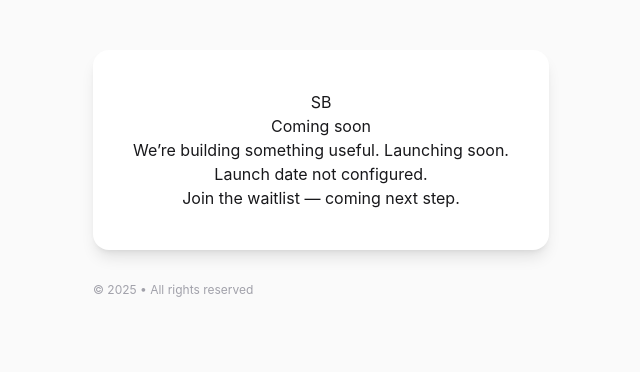
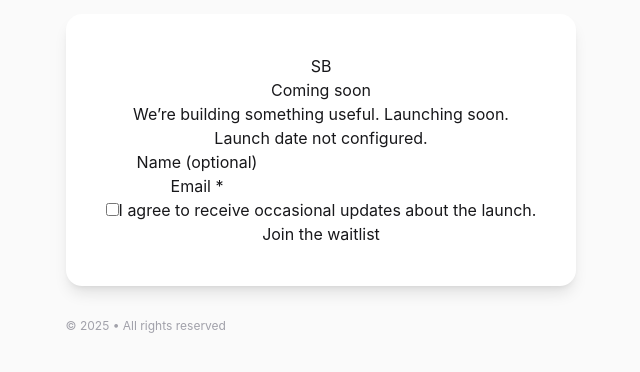
Before and after one commit to synapsbranch-ux/scaling-fishstick, a React (Vite) app: page / in a window 1280 px wide. Shown: the part 226-598 px from the top of the page, without its empty margins (319-959 px from the left). Built offline with nearby package versions, Linux system fonts and the light colour scheme.

Commit message:
feat(ui): integrate SignupForm and CongratsModal into Hero section

```diff
--- a/src/components/Hero.tsx
+++ b/src/components/Hero.tsx
@@ -1,8 +1,12 @@
 // src/components/Hero.tsx
+import React, { useState } from "react";
 import Countdown from "./Countdown";
+import SignupForm from "./SignupForm";
+import CongratsModal from "./CongratsModal";
 
 const Hero = () => {
   const year = new Date().getFullYear();
+  const [modalOpen, setModalOpen] = useState(false);
 
   return (
     <main className="w-full">
@@ -26,9 +30,17 @@ const Hero = () => {
         {/* Countdown dynamique */}
         <Countdown />
 
-        <p className="mt-6 text-sm text-zinc-500">
-          Join the waitlist — coming next step.
-        </p>
+        {/* Signup form */}
+        <div className="mt-8">
+          <SignupForm onSuccess={() => setModalOpen(true)} />
+        </div>
+
+        {/* Modal de félicitations */}
+        <CongratsModal
+          open={modalOpen}
+          onClose={() => setModalOpen(false)}
+          followHref="https://x.com/yourhandle" // 🔗 remplace par ton lien Twitter/X
+        />
       </section>
 
       <footer className="mt-8 text-center text-xs text-zinc-400">
```
